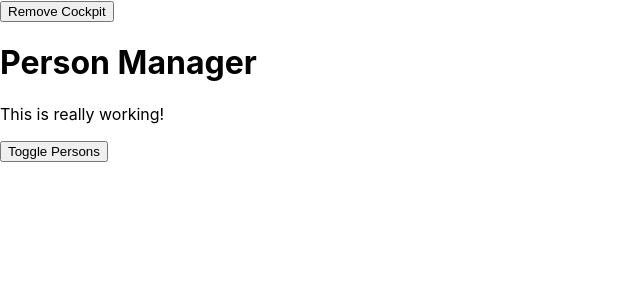
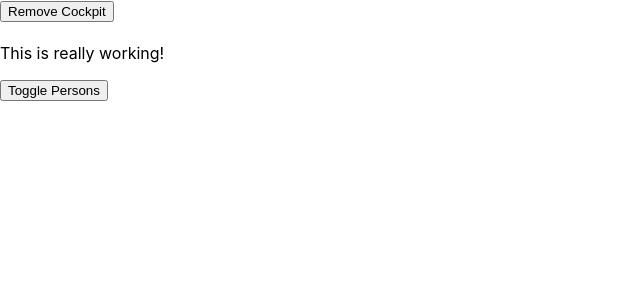
Before and after one commit to arthurthlee/React-Complete-Guide, a React app: page / in a window 1280 px wide. Shown: the top 300 px of the page, without its empty margins (0-640 px from the left). Built offline with nearby package versions, Linux system fonts and the light colour scheme.

Commit message:
Chapter 7 Lesson 23: Another form of Higher Order Components

```diff
--- a/src/containers/App.js
+++ b/src/containers/App.js
@@ -2,7 +2,8 @@ import React, { Component } from 'react';
 import classes from './App.css';
 import Persons from '../components/Persons/Persons'
 import Cockpit from '../components/Cockpit/Cockpit'
-import WithClass from '../hoc/WithClass';
+import withClass from '../hoc/withClass';
+import Auxiliary from '../hoc/Auxiliary';
 
 class App extends Component {
   constructor(props) {
@@ -94,7 +95,7 @@ class App extends Component {
 
 
     return (
-      <WithClass classes={classes.App}>
+      <Auxiliary>
         <button
           onClick={() => {
               this.setState({showCockpit: false});
@@ -108,11 +109,11 @@ class App extends Component {
           clicked={this.togglePersonsHandler}
         /> : null}
         {persons}
-      </WithClass>
+      </Auxiliary>
 
     );
     //return React.createElement('div', {className: 'App'}, React.createElement('h1', null, 'Hi, I\'m a React App!!!'));
   }
 }
 
-export default App;
+export default withClass(App, classes.App);
--- a/src/hoc/WithClass.js
+++ b/src/hoc/WithClass.js
@@ -1,9 +1,13 @@
 import React from 'react';
 
-const withClass = props => (
-    <div className={props.classes}>
-        {props.children}
-    </div>
-);
+const withClass = (WrappedComponent, className) => {
+    return props => (
+        <div className={className}>
+            <WrappedComponent>
+
+            </WrappedComponent>
+        </div>
+    );
+};
 
 export default withClass;
```
